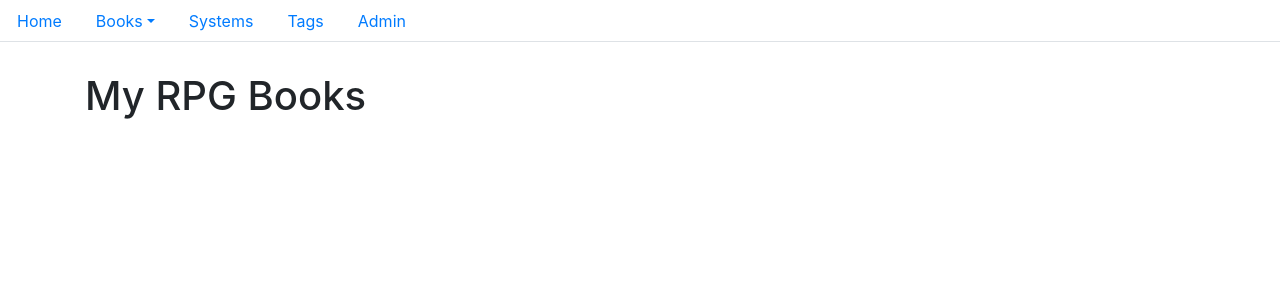
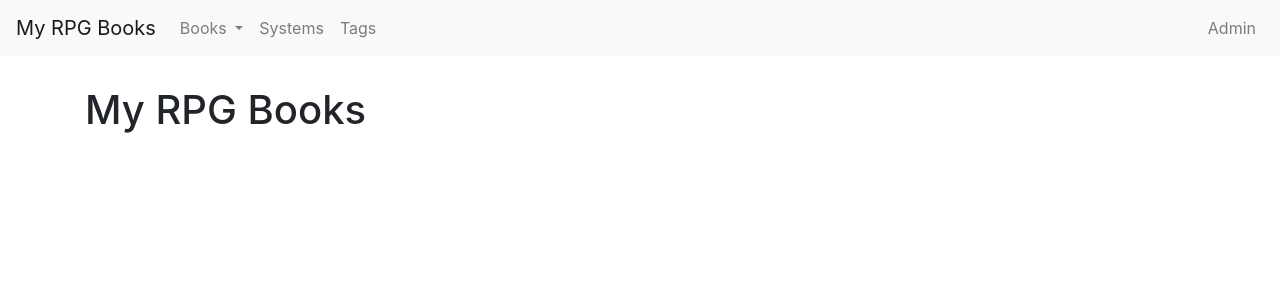
Before and after one commit to philippe-lemaire/rpgbooks.legendesdelatable.fr, a Django app: page / in a window 1280 px wide. Shown: the top 300 px of the page. Run offline with Django 4.2, Linux system fonts and the light colour scheme; data that the repository does not hold is empty; some libraries are stand-ins or nearby versions.

Commit message:
new nav bar

```diff
--- a/templates/base.html
+++ b/templates/base.html
@@ -23,27 +23,33 @@
 <body>
   <header>
     {% block navbar %}
-    <!--newnav-->
-    <ul class="nav nav-tabs">
-      <li class="nav-item">
-        <a class="nav-link" href="/">Home</a>
+    <nav class="navbar navbar-expand-lg navbar-light bg-light">
+      <a class="navbar-brand" href="/">My RPG Books</a>
+      <button class="navbar-toggler" type="button" data-toggle="collapse" data-target="#navbarSupportedContent"
+        aria-controls="navbarSupportedContent" aria-expanded="false" aria-label="Toggle navigation">
+        <span class="navbar-toggler-icon"></span>
+      </button>
+
+      <div class="collapse navbar-collapse" id="navbarSupportedContent">
+        <ul class="navbar-nav mr-auto">
+          <li class="nav-item dropdown">
+            <a class="nav-link dropdown-toggle" href="#" id="navbarDropdown" role="button" data-toggle="dropdown"
+              aria-haspopup="true" aria-expanded="false">
+              Books
+            </a>
+            <div class="dropdown-menu" aria-labelledby="navbarDropdown">
+              <a class="dropdown-item" href="{% url 'books:index' %}">All books</a>
+              <a class="dropdown-item" href="#">Games I want to run</a>
+
           </li>
-      <li class="nav-item dropdown">
-        <a class="nav-link dropdown-toggle" data-toggle="dropdown" href="#" role="button" aria-haspopup="true"
-          aria-expanded="false">Books</a>
-        <div class="dropdown-menu">
-          <a class="dropdown-item" href="{% url 'books:index' %}">All Books</a>
-
-
-        </div>
-      </li>
-
           <li class="nav-item">
             <a class="nav-link" href="{% url 'books:systems_list' %}">Systems</a>
           </li>
           <li class="nav-item">
             <a class="nav-link" href="{% url 'books:tags_list' %}">Tags</a>
           </li>
+        </ul>
+        <ul class="navbar-nav">
           <li class="nav-item">
             <a class="nav-link" href="{% url 'admin:index' %}">Admin</a>
           </li>
@@ -52,8 +58,10 @@
             <a class="nav-link" href="{% url 'admin:logout' %}">Déconnexion</a>
           </li>
           {% endif %}
-    </ul>
-    <!--end newnav-->
+
+      </div>
+    </nav>
+
     {% endblock %}
     {% block subbar %}{% endblock subbar %}
   </header>
```
Lines whose indentation alone changed are shown as unchanged.
